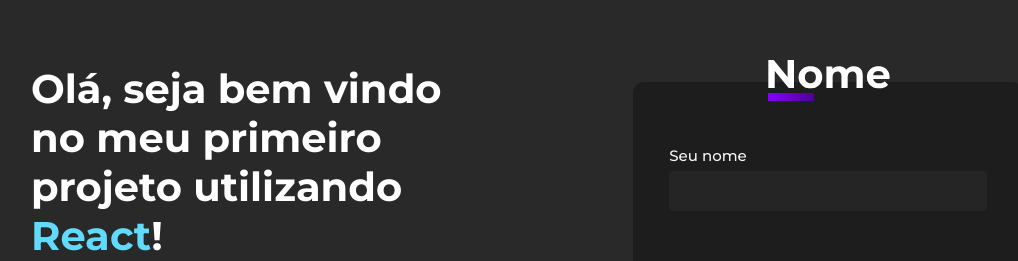
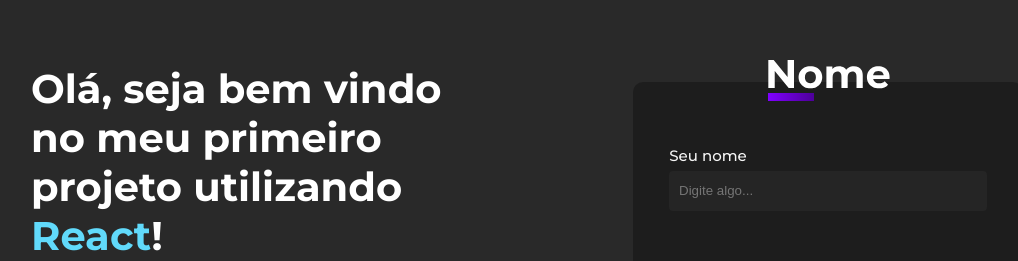
Before and after one commit to GabrielSantos9/projeto-interacao-react, a React (Vite) app: page / in a window 1280 px wide. Shown: the part 169-430 px from the top of the page, without its empty margins (113-1131 px from the left). Built offline with nearby package versions, Linux system fonts and the light colour scheme.

Commit message:
Problema de armazenamento achado!

```diff
--- a/src/Componentes/Introducao.jsx
+++ b/src/Componentes/Introducao.jsx
@@ -14,13 +14,14 @@
   SvgNome,
   BotaoProximo,
   PreencherInput,
+  PreencherNome,
 } from "../Estilizações/ECampoNome";
 
 const Introducao = ({ ArmazenaNome }) => {
   const [StorageName, setStorageName] = React.useState("");
 
   const handleChange = (event) => {
-    setStorageName(event.target.value); // Armazena o valor do input no estado
+    setStorageName(event.target.value);
   };
 
   const handleSubmit = () => {
@@ -29,8 +30,8 @@
       alert("Por favor, insira seu nome.");
       return;
     }
-    ArmazenaNome(StorageName);
-    console.log(StorageName);
+    // ArmazenaNome(StorageName);
+    alert(StorageName);
   };
   return (
     <>
@@ -48,13 +49,15 @@
       <CampoNome>
         <SvgNome />
         <LabelNome htmlFor="nome">Seu nome</LabelNome>
-        <PreencherInput
+
+        <PreencherNome
           id="nome"
           type="text"
           name="nome"
           value={StorageName}
           onChange={handleChange}
-        />
+          placeholder="Digite algo..."
+        ></PreencherNome>
         <BotaoProximo type="button" onClick={handleSubmit}>
           próximo
         </BotaoProximo>
--- a/src/Estilizações/ECampoNome.jsx
+++ b/src/Estilizações/ECampoNome.jsx
@@ -35,10 +35,10 @@
 `;
 
 export const PreencherInput = () => (
-  // <InputWrapper>
-  //   <Icon src={iconeUsuario} alt="search icon" />
-  // </InputWrapper>
-    <PreencherNome></PreencherNome>
+    // <PreencherNome placeholder="Digite algo..." ></PreencherNome>
+  <InputWrapper>
+    <Icon src={iconeUsuario} alt="search icon" />
+  </InputWrapper>
 );
 
 export const SVG = styled.img`
@@ -53,7 +53,8 @@
 export const PreencherNome = styled.input`
   width: 318px;
   height: 40px;
-  padding: 10px 10px 10px 40px;
+  /* padding: 10px 10px 10px 40px; */
+  padding-left: 10px;
   border-radius: 4px;
   outline: none;
   background-color: hsl(0deg 0% 16% / 70%);
```
